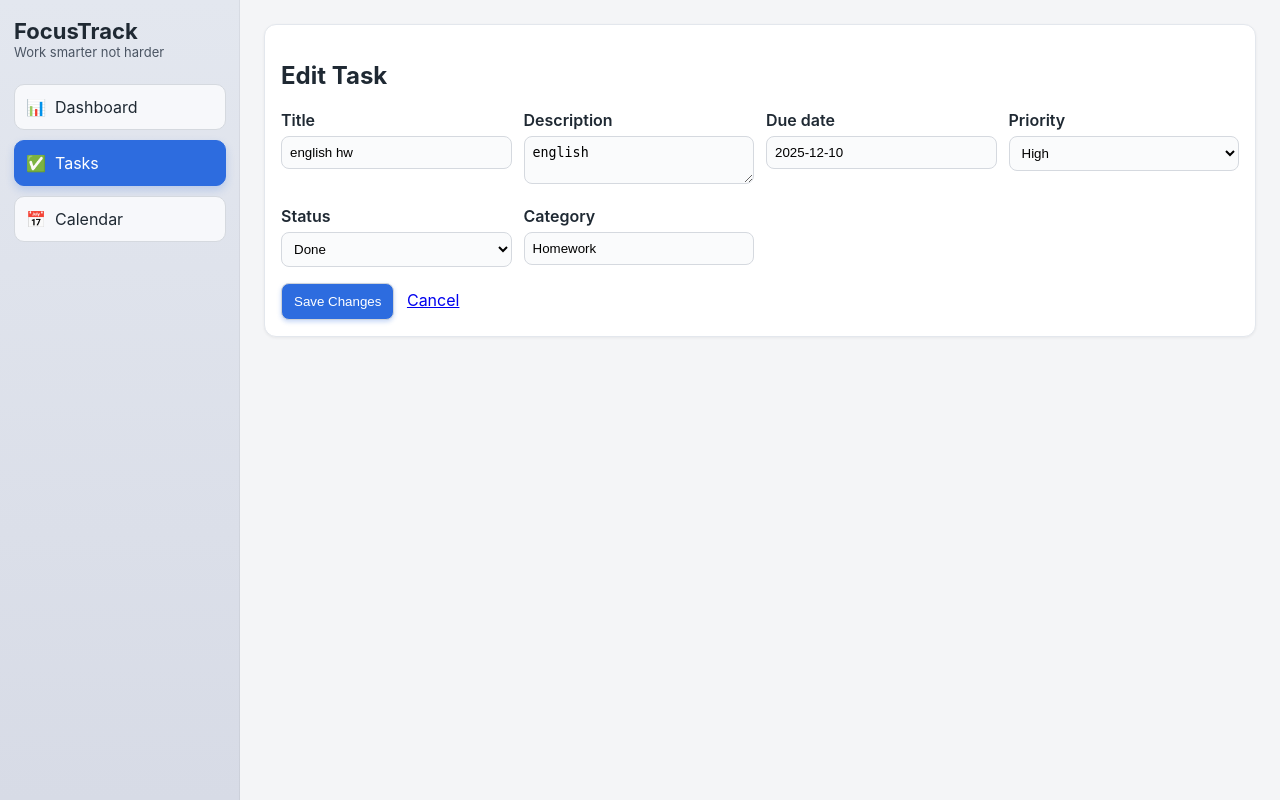
After one commit to rohankhatri7/focustrack, a Flask app: page /tasks/3/edit in a window 1280 px wide. The commit adds this page. Run offline with Flask 3, Linux system fonts and the light colour scheme.

Commit message:
edit feature

```diff
--- a/main.py
+++ b/main.py
@@ -1,4 +1,3 @@
-"""Flask entry point for FocusTrack."""
 from collections import defaultdict
 from datetime import date, datetime
 import calendar
@@ -6,7 +5,7 @@ import calendar
 from flask import Flask, redirect, render_template, request, url_for
 
 from database import Base, engine, get_session
-import models  # noqa: F401  # ensure models register with metadata
+import models
 from managers import CategoryManager, ReminderManager, TaskManager
 
 app = Flask(__name__)
@@ -99,6 +98,39 @@ def tasks():
     )
 
 
+# edit task
+@app.route("/tasks/<int:task_id>/edit", methods=["GET", "POST"])
+def edit_task(task_id):
+    task = task_manager.get_task(task_id)
+    if not task:
+        return redirect(url_for("tasks"))
+
+    if request.method == "POST":
+        # handle edit form submission
+        title = request.form.get("title")
+        description = request.form.get("description")
+        due_date = request.form.get("due_date")
+        priority = request.form.get("priority")
+        status = request.form.get("status") or task.status
+        category_name = request.form.get("category_name")
+        try:
+            task_manager.update_task(task_id, title, description, due_date, priority, status, category_name)
+        except Exception:
+            pass
+        return redirect(url_for("tasks"))
+
+    # show edit form
+    categories = category_manager.list_categories()
+    return render_template(
+        "edit_task.html",
+        active_page="tasks",
+        task=task,
+        categories=categories,
+        priorities=TaskManager.VALID_PRIORITIES,
+        statuses=TaskManager.VALID_STATUS,
+    )
+
+
 # mark task done
 @app.route("/tasks/<int:task_id>/done", methods=["POST"])
 def mark_done(task_id):
--- a/managers.py
+++ b/managers.py
@@ -111,9 +111,36 @@ class TaskManager(BaseManager):
         task = self.session.get(Task, task_id)
         if not task:
             return False
-        self.session.delete(task)
+            self.session.delete(task)
+            self._commit()
+            return True
+
+    def update_task(self, task_id, title, description, due_date, priority, status, category_name):
+        # find existing task
+        task = self.session.get(Task, task_id)
+        if not task:
+            return None
+        if not title:
+            raise ValueError("Title is required")
+        if priority not in self.VALID_PRIORITIES:
+            raise ValueError("Invalid priority")
+        if status not in self.VALID_STATUS:
+            raise ValueError("Invalid status")
+
+        # find or create category
+        category = self.category_manager.get_or_create_category(category_name) if category_name else None
+
+        # update fields
+        task.title = title.strip()
+        task.description = (description or "").strip()
+        task.due_date = (due_date or "").strip()
+        task.priority = priority
+        task.status = status
+        task.category_id = category.id if category else None
+
+        # commit changes
         self._commit()
-        return True
+        return task
 
 
 class ReminderManager(BaseManager):
--- a/templates/base.html
+++ b/templates/base.html
@@ -10,7 +10,7 @@
     <aside class="sidebar">
       <div class="sidebar-header">
         <div class="app-title">FocusTrack</div>
-        <div class="app-subtitle">Task Manager</div>
+        <div class="app-subtitle">Work smarter not harder</div>
       </div>
       <nav class="nav-links">
         <a class="nav-link {% if active_page == 'dashboard' %}active{% endif %}" href="{{ url_for('dashboard') }}">
--- /dev/null
+++ b/templates/edit_task.html
@@ -0,0 +1,45 @@
+{% extends "base.html" %}
+{% block content %}
+<div class="page">
+  <div class="card">
+    <h2>Edit Task</h2>
+    <form method="post" class="task-form">
+      <div class="form-grid">
+        <label>Title
+          <input type="text" name="title" value="{{ task.title }}" required>
+        </label>
+        <label>Description
+          <textarea name="description" rows="2">{{ task.description or '' }}</textarea>
+        </label>
+        <label>Due date
+          <input type="text" name="due_date" placeholder="YYYY-MM-DD" value="{{ task.due_date or '' }}">
+        </label>
+        <label>Priority
+          <select name="priority">
+            {% for p in priorities %}
+              <option value="{{ p }}" {% if task.priority == p %}selected{% endif %}>{{ p }}</option>
+            {% endfor %}
+          </select>
+        </label>
+        <label>Status
+          <select name="status">
+            {% for s in statuses %}
+              <option value="{{ s }}" {% if task.status == s %}selected{% endif %}>{{ s }}</option>
+            {% endfor %}
+          </select>
+        </label>
+        <label>Category
+          <input type="text" name="category_name" list="category-list" value="{{ task.category.name if task.category else '' }}">
+          <datalist id="category-list">
+            {% for c in categories %}
+              <option value="{{ c.name }}"></option>
+            {% endfor %}
+          </datalist>
+        </label>
+      </div>
+      <button type="submit">Save Changes</button>
+      <a href="{{ url_for('tasks') }}" style="margin-left:8px;">Cancel</a>
+    </form>
+  </div>
+</div>
+{% endblock %}
--- a/templates/tasks.html
+++ b/templates/tasks.html
@@ -62,6 +62,9 @@
               <form action="{{ url_for('mark_done', task_id=task.id) }}" method="post" style="display:inline;">
                 <button type="submit">Mark Done</button>
               </form>
+              <form action="{{ url_for('edit_task', task_id=task.id) }}" method="get" style="display:inline;">
+                <button type="submit" class="secondary">Edit</button>
+              </form>
               <form action="{{ url_for('delete_task', task_id=task.id) }}" method="post" style="display:inline;">
                 <button type="submit" class="danger">Delete</button>
               </form>
```
Also changed, not shown: focus_track.db.
